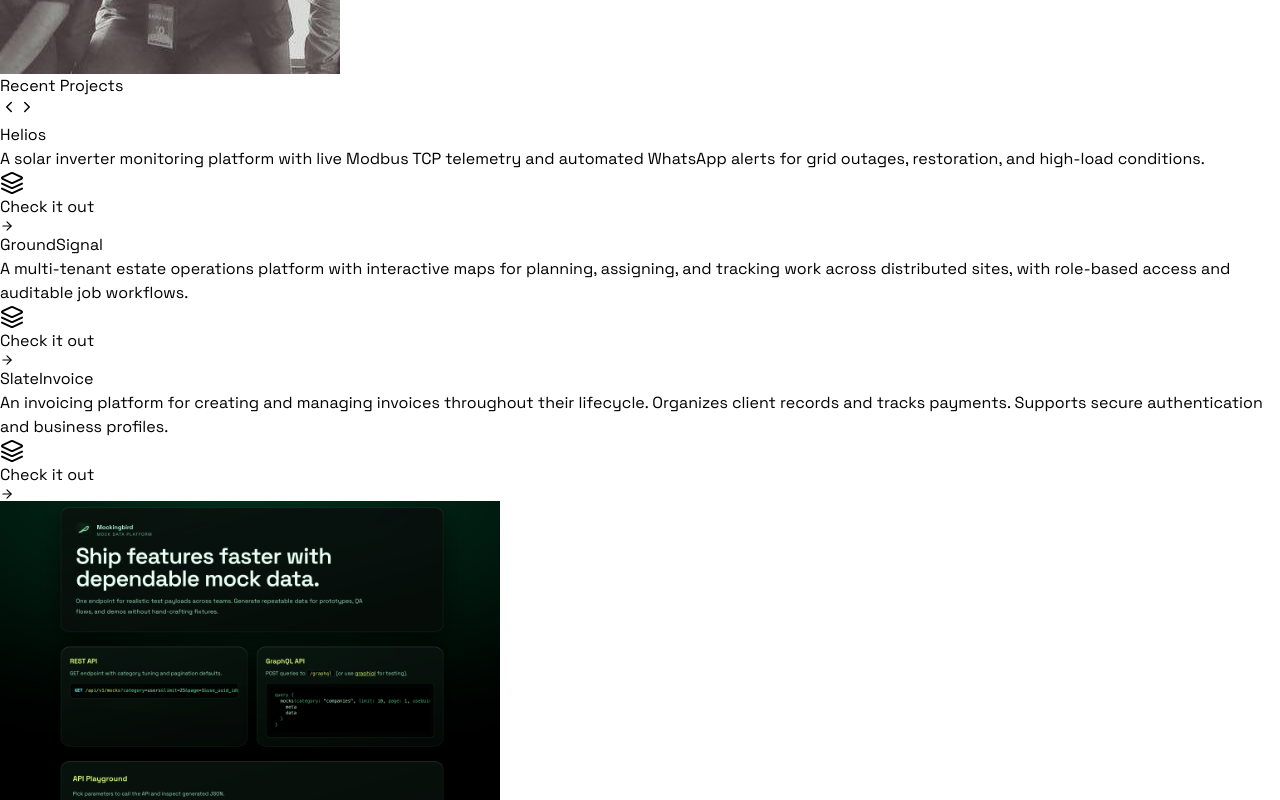
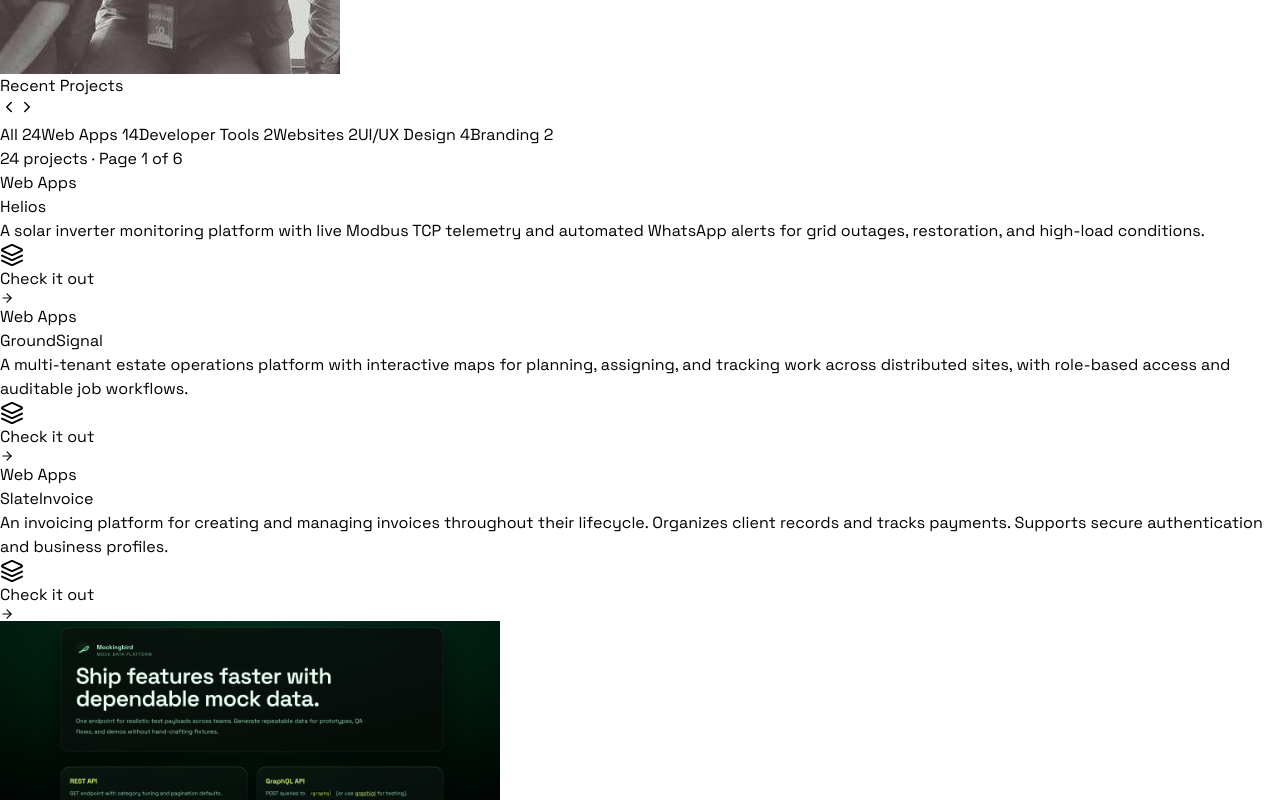
Before and after one commit to basilmeer/portfolio, a React (Vite) app: page / in a window 1280 px wide. Shown: the part 2780-3580 px from the top of the page. Built offline with nearby package versions, Linux system fonts and the light colour scheme.

Commit message:
feat: add category switching to projects list

```diff
--- a/src/components/Portfolio/PortfolioItem.jsx
+++ b/src/components/Portfolio/PortfolioItem.jsx
@@ -5,7 +5,7 @@ import { ArrowRight, Layers } from 'lucide-react';
 import { Tooltip } from 'react-tooltip';
 
 const PortfolioItem = ({ item, darkMode }) => {
-  const { title, content, href, stack, year } = item;
+  const { title, content, href, stack, category } = item;
   const thumbnailName = title?.replace(/\s|-/g, '_').toLowerCase();
   const tooltipId = `tech-stack-${thumbnailName || 'item'}`;
 
@@ -41,13 +41,10 @@ const PortfolioItem = ({ item, darkMode }) => {
         <div className="absolute inset-0 bg-black/80" />
       </div>
       <div className="absolute inset-0 z-10 flex h-full flex-col p-[35px] transition-all duration-300 group-hover:pt-10">
-        <div className="mb-5 flex items-center gap-2">
+        <p className="mb-2 text-xs font-medium uppercase tracking-widest text-white/70">{category}</p>
+        <div className="mb-4 flex flex-wrap items-center gap-2">
           <h2 className="text-2xl font-black md:text-3xl">{title}</h2>
-          {year && (
-            <span className="shrink-0 border border-white/60 bg-black/45 px-2.5 py-1 text-[10px] font-semibold leading-none tracking-[0.2em] text-white backdrop-blur-sm shadow-[0_0_0_1px_rgba(0,0,0,0.35)]">
-              {year}
-            </span>
-          )}
+
         </div>
         <p className="text-sm font-thin tracking-[0.5px]">{content}</p>
         <div className="flex items-center justify-between mt-auto">
@@ -77,7 +74,7 @@ PortfolioItem.propTypes = {
     content: PropTypes.string.isRequired,
     href: PropTypes.string.isRequired,
     stack: PropTypes.string.isRequired,
-    year: PropTypes.string,
+    category: PropTypes.string.isRequired,
   }).isRequired,
   darkMode: PropTypes.bool.isRequired,
 };
--- a/src/components/Portfolio/index.jsx
+++ b/src/components/Portfolio/index.jsx
@@ -1,93 +1,112 @@
-import { useState, useEffect } from "react";
+import { useState } from "react";
 import PropTypes from 'prop-types';
 import PortfolioItem from "./PortfolioItem";
 import portfolioList from "./portfolioList.json";
 import { ChevronLeft, ChevronRight } from 'lucide-react';
 
+const categories = ["All", ...new Set(portfolioList.map((item) => item.category))];
+
 const Portfolio = ({ defaultItems, showPagination, darkMode }) => {
-  const [portfolio, setPortfolio] = useState([]);
+  const [activeCategory, setActiveCategory] = useState("All");
   const [activePage, setActivePage] = useState(0);
-  const numberOfPages = Math.ceil(portfolioList.length / defaultItems);
+  const filteredProjects = portfolioList.filter(
+    (item) => activeCategory === "All" || item.category === activeCategory
+  );
+  const numberOfPages = Math.ceil(filteredProjects.length / defaultItems);
+  const visibleProjects = filteredProjects.slice(
+    activePage * defaultItems,
+    (activePage + 1) * defaultItems
+  );
 
-  const changeActivePage = (page) => {
-    setActivePage(page);
-    // window.scrollTo(0, 0);
-  }
+  const handleCategoryChange = (category) => {
+    setActiveCategory(category);
+    setActivePage(0);
+  };
 
   const handlePreviousPage = () => {
-    if (activePage > 0) {
-      changeActivePage(activePage - 1);
-    }
+    setActivePage((page) => Math.max(0, page - 1));
   };
 
   const handleNextPage = () => {
-    if (activePage < numberOfPages - 1) {
-      changeActivePage(activePage + 1);
-    }
+    setActivePage((page) => Math.min(numberOfPages - 1, page + 1));
   };
-
-  useEffect(() => {
-    /* Iterate over portfolioList and break it up into chunks of 6 */
-    const tempArr = [];
-    const chunkSize = defaultItems;
-
-    for (let i = 0; i < portfolioList.length; i += chunkSize) {
-      const chunk = portfolioList.slice(i, i + chunkSize);
-      tempArr.push(chunk);
-    }
-
-    setPortfolio(tempArr);
-  }, [defaultItems]);
 
   return (
     <div id="portfolio" className="pt-[90px] lg:pt-[150px] mb-10 md:mb-32">
-      <div className="mb-10 flex items-center justify-between">
+      <div className="mb-6 flex flex-wrap items-center justify-between gap-4">
         <h2 className="text-left text-4xl font-bold normal-case md:text-6xl">
           Recent Projects
         </h2>
         {showPagination && (
-          <div className={`ml-4 flex items-center border ${darkMode ? 'border-white/30' : 'border-black/30'}`}>
+          <nav aria-label="Project pagination" className={`flex shrink-0 items-center border ${darkMode ? 'border-white/30' : 'border-black/30'}`}>
             <button
               type="button"
               onClick={handlePreviousPage}
               disabled={activePage === 0}
-              className={`border-r px-3 py-2 transition-colors ${
+              className={`flex h-11 w-11 shrink-0 touch-manipulation items-center justify-center border-r transition-colors focus-visible:relative focus-visible:z-10 focus-visible:outline focus-visible:outline-2 focus-visible:outline-offset-2 ${
                 darkMode
                   ? 'border-white/30 text-white hover:bg-white/10 disabled:cursor-not-allowed disabled:opacity-30'
                   : 'border-black/30 text-black hover:bg-black/10 disabled:cursor-not-allowed disabled:opacity-30'
               }`}
+              aria-controls="project-results"
               aria-label="Previous projects page"
             >
-              <ChevronLeft size={18} />
+              <ChevronLeft size={18} aria-hidden="true" className="pointer-events-none" />
             </button>
             <button
               type="button"
               onClick={handleNextPage}
-              disabled={activePage === numberOfPages - 1}
-              className={`px-3 py-2 transition-colors ${
+              disabled={activePage >= numberOfPages - 1}
+              className={`flex h-11 w-11 shrink-0 touch-manipulation items-center justify-center transition-colors focus-visible:relative focus-visible:z-10 focus-visible:outline focus-visible:outline-2 focus-visible:outline-offset-2 ${
                 darkMode
                   ? 'text-white hover:bg-white/10 disabled:cursor-not-allowed disabled:opacity-30'
                   : 'text-black hover:bg-black/10 disabled:cursor-not-allowed disabled:opacity-30'
               }`}
+              aria-controls="project-results"
               aria-label="Next projects page"
             >
-              <ChevronRight size={18} />
+              <ChevronRight size={18} aria-hidden="true" className="pointer-events-none" />
             </button>
-          </div>
+          </nav>
         )}
       </div>
-      <div className="mt-5 mb-3 grid min-h-[680px] grid-cols-1 gap-10 lg:grid-cols-2">
-        {portfolio.length &&
-          portfolio[activePage].map((item, index) => {
-            if (index < defaultItems)
-              return (
-                <PortfolioItem
-                  key={index}
-                  item={item}
-                  darkMode={darkMode}
-                />
-              );
-          })}
+      <div className="mb-6 flex flex-wrap gap-2" role="group" aria-label="Filter projects by category">
+        {categories.map((category) => {
+          const selected = activeCategory === category;
+          const count = category === "All"
+            ? portfolioList.length
+            : portfolioList.filter((item) => item.category === category).length;
+
+          return (
+            <button
+              key={category}
+              type="button"
+              aria-pressed={selected}
+              aria-controls="project-results"
+              onClick={() => handleCategoryChange(category)}
+              className={`border px-3 py-2 text-sm transition-colors focus-visible:outline focus-visible:outline-2 focus-visible:outline-offset-4 ${
+                darkMode
+                  ? selected
+                    ? 'border-white bg-white text-black'
+                    : 'border-white/30 hover:bg-white/10'
+                  : selected
+                    ? 'border-black bg-black text-white'
+                    : 'border-black/30 hover:bg-black/10'
+              }`}
+            >
+              {category} <span className="ml-1 opacity-60">{count}</span>
+            </button>
+          );
+        })}
+      </div>
+      <p className="mb-5 text-sm opacity-70" role="status" aria-live="polite" aria-atomic="true">
+        {filteredProjects.length} projects{activeCategory !== "All" && ` in ${activeCategory}`}
+        {showPagination && numberOfPages > 1 && ` · Page ${activePage + 1} of ${numberOfPages}`}
+      </p>
+      <div id="project-results" className="mt-5 mb-3 grid min-h-[680px] grid-cols-1 gap-10 lg:grid-cols-2">
+        {visibleProjects.map((item) => (
+          <PortfolioItem key={item.title} item={item} darkMode={darkMode} />
+        ))}
       </div>
     </div>
   );
--- a/src/components/Portfolio/portfolioList.json
+++ b/src/components/Portfolio/portfolioList.json
@@ -3,145 +3,168 @@
     "title": "Helios",
     "content": "A solar inverter monitoring platform with live Modbus TCP telemetry and automated WhatsApp alerts for grid outages, restoration, and high-load conditions.",
     "href": "https://helios.projects.basilmeer.com",
-    "stack": "React, Ruby on Rails"
+    "stack": "React, Ruby on Rails",
+    "category": "Web Apps"
   },
   {
     "title": "GroundSignal",
     "content": "A multi-tenant estate operations platform with interactive maps for planning, assigning, and tracking work across distributed sites, with role-based access and auditable job workflows.",
     "href": "https://groundsignal.projects.basilmeer.com",
-    "stack": "React, Ruby on Rails"
+    "stack": "React, Ruby on Rails",
+    "category": "Web Apps"
   },
   {
     "title": "SlateInvoice",
     "content": "An invoicing platform for creating and managing invoices throughout their lifecycle. Organizes client records and tracks payments. Supports secure authentication and business profiles.",
     "href": "https://slateinvoice.projects.basilmeer.com",
     "stack": "React, Ruby on Rails",
-    "stack": "2026"
+    "category": "Web Apps"
   },
   {
     "title": "Mockingbird",
     "content": "A mock data platform for QA, prototypes, and demos. Serves realistic, repeatable payloads through REST and GraphQL APIs.",
     "href": "https://mockingbird.projects.basilmeer.com",
-    "stack": "Ruby on Rails, TailwindCSS, GraphQL"
+    "stack": "Ruby on Rails, TailwindCSS, GraphQL",
+    "category": "Developer Tools"
   },
   {
     "title": "SnapStock",
     "content": "An AI-powered inventory system that turns document images into reviewable stock updates using Qwen2.5-VL extraction, asynchronous processing, and real-time WebSocket updates.",
     "href": "#",
-    "stack": "React, Ruby on Rails, Go, PostgreSQL, Qwen2.5-VL, WebSockets"
+    "stack": "React, Ruby on Rails, Go, PostgreSQL, Qwen2.5-VL, WebSockets",
+    "category": "Web Apps"
   },
   {
     "title": "GymRegime",
     "content": "A browser-based application for creating and tracking workout routines. Provides muscle-group mapping and curated exercise recommendations.",
     "href": "https://gymregime.io",
-    "stack": "React.js, Material UI"
+    "stack": "React.js, Material UI",
+    "category": "Web Apps"
   },
   {
     "title": "Overwatch",
     "content": "An AI-powered project and resource management platform for workforce, equipment, and subcontractor scheduling, conflict tracking, reporting, and team collaboration.",
     "href": "https://theoverwatch.ai",
-    "stack": "React, Ruby on Rails, PostgreSQL, Material UI, GraphQL"
+    "stack": "React, Ruby on Rails, PostgreSQL, Material UI, GraphQL",
+    "category": "Web Apps"
   },
   {
     "title": "Curbside Health",
     "content": "A clinical pathways and governance software platform that helps health systems turn static medical guidelines into interactive, electronic health record (EHR)-integrated decision support.",
     "href": "https://www.curbsidehealth.online",
-    "stack": "React, Ruby on Rails, PostgreSQL, Material UI, GraphQL"
+    "stack": "React, Ruby on Rails, PostgreSQL, Material UI, GraphQL",
+    "category": "Web Apps"
   },
   {
     "title": "PocketMed",
     "content": "A telehealth consultation platform for online weight-loss programs connecting patients with licensed providers, with a back-office CRM for orders, logistics, discounts, and leads.",
     "href": "#",
-    "stack": "Ruby on Rails, Next.js, Typescript, TailwindCSS, PostgreSQL, Authorize.Net, AWS"
+    "stack": "Ruby on Rails, Next.js, Typescript, TailwindCSS, PostgreSQL, Authorize.Net, AWS",
+    "category": "Web Apps"
   },
   {
     "title": "Men's Health Telehealth System",
     "content": "A men's health telemedicine product for digital intake, consultations, and treatment flow management between patients and clinicians. Product identity and live demo are censored upon client request.",
     "href": "#",
-    "stack": "Ruby on Rails, React.js, Redux, PostgreSQL, Bootstrap, Authorize.Net, AWS"
+    "stack": "Ruby on Rails, React.js, Redux, PostgreSQL, Bootstrap, Authorize.Net, AWS",
+    "category": "Web Apps"
   },
   {
     "title": "Fancy Dropdown",
     "content": "A small jQuery-based library for building more styleable dropdowns from readonly input fields with array/JSON option support and simple setup.",
     "href": "https://basilmeer.github.io/fancy-dropdown/",
-    "stack": "JavaScript, jQuery, CSS, SCSS, HTML"
+    "stack": "JavaScript, jQuery, CSS, SCSS, HTML",
+    "category": "Developer Tools"
   },
   {
     "title": "Denoted",
     "content": "A modern note-taking app built with React and Rails, featuring a clean writing interface and structured content workflows.",
     "href": "#",
-    "stack": "Ruby on Rails, React.js, TailwindCSS, GraphQL, PostgreSQL, Heroku"
+    "stack": "Ruby on Rails, React.js, TailwindCSS, GraphQL, PostgreSQL, Heroku",
+    "category": "Web Apps"
   },
   {
     "title": "Nadius Solutions",
     "content": "Corporate website built for a Dutch software house to showcase services, capabilities, and digital offerings.",
     "href": "#",
-    "stack": "React.js"
+    "stack": "React.js",
+    "category": "Websites"
   },
   {
     "title": "Combo-Fu",
     "content": "A MERN app that translates fighting-game notation into visual inputs to make combo guides easier to read and practice.",
     "href": "#",
-    "stack": "MongoDB, Express.js, React.js, Node.js, Heroku"
+    "stack": "MongoDB, Express.js, React.js, Node.js, Heroku",
+    "category": "Web Apps"
   },
   {
     "title": "Recipes a la React",
     "content": "A recipe management web app on the MERN stack with GraphQL integration for querying and organizing recipe data.",
     "href": "#",
-    "stack": "MongoDB, Express.js, React.js, Node.js,, Apollo Boost, GraphQL, Heroku"
+    "stack": "MongoDB, Express.js, React.js, Node.js,, Apollo Boost, GraphQL, Heroku",
+    "category": "Web Apps"
   },
   {
     "title": "React and Redux IM",
     "content": "A real-time instant messaging client built with React, Redux Saga, and WebSockets, designed as a frontend-only chat experience.",
     "href": "https://github.com/basilmeer/react-redux-instant-messaging",
-    "stack": "React.js, Redux Saga, Websockets"
+    "stack": "React.js, Redux Saga, Websockets",
+    "category": "Web Apps"
   },
   {
     "title": "OMDbrowser",
     "content": "A React movie discovery app powered by the OMDb API for searching and browsing films and TV series.",
     "href": "https://omdbrowser.netlify.com/",
-    "stack": "React.js"
+    "stack": "React.js",
+    "category": "Web Apps"
   },
   {
     "title": "Veteranlogix",
     "content": "Company website delivered for a Pakistan-based software house focused on custom software and digital solutions.",
     "href": "https://www.veteranlogix.com/",
-    "stack": "Bootstrap"
+    "stack": "Bootstrap",
+    "category": "Websites"
   },
   {
     "title": "Veteran People",
     "content": "End-to-end rebrand and website redesign for a digital agency specializing in WordPress development, maintenance, and hosting.",
     "href": "https://drive.google.com/open?id=1KV4rxLIaGd-FHCyaOiCWMYndZeQocOxp",
-    "stack": "Adobe Photoshop, Adobe Xd"
+    "stack": "Adobe Photoshop, Adobe Xd",
+    "category": "UI/UX Design"
   },
   {
     "title": "Villa",
     "content": "Concept website design for a fictional real-estate agency, created as part of a WordPress theme design batch.",
     "href": "https://drive.google.com/open?id=1ePmgWYVRGZuZelE4RBvIztNxoTUdxG4p",
-    "stack": "Adobe Photoshop, Adobe Xd"
+    "stack": "Adobe Photoshop, Adobe Xd",
+    "category": "UI/UX Design"
   },
   {
     "title": "Hobuddies",
     "content": "Brand identity and marketing design work for a speed-networking social platform, including digital campaign assets.",
     "href": "https://drive.google.com/open?id=1g2HtD-h0eC3nlGpl8cbvB89kizgG5b8C",
-    "stack": "Adobe Photoshop, Adobe Xd, Adobe Illustrator, Adobe After Effects"
+    "stack": "Adobe Photoshop, Adobe Xd, Adobe Illustrator, Adobe After Effects",
+    "category": "Branding"
   },
   {
     "title": "clean",
     "content": "One-page portfolio website concept for a fictional brand, designed for later adaptation into a WordPress theme.",
     "href": "https://drive.google.com/open?id=1SGttwhmoTD46uNHXvyg5CrP-iSCB-2wp",
-    "stack": "Adobe Photoshop"
+    "stack": "Adobe Photoshop",
+    "category": "UI/UX Design"
   },
   {
     "title": "Snapshot",
     "content": "Website concept for a fictional photography studio, created as part of a design collection intended for WordPress themes.",
     "href": "https://drive.google.com/open?id=1mZjTCMxc1Caaktjua8xXi0q7KWJvVAIw",
-    "stack": "Adobe Photoshop"
+    "stack": "Adobe Photoshop",
+    "category": "UI/UX Design"
   },
   {
     "title": "Craft World",
     "content": "Logo identity design for a platform built to spotlight local handicraft artisans in Pakistan.",
     "href": "https://drive.google.com/open?id=1-qgvM6ADFRR8H4RszZHHOAHDflV1dgok",
-    "stack": "Adobe Photoshop"
+    "stack": "Adobe Photoshop",
+    "category": "Branding"
   }
 ]
```
